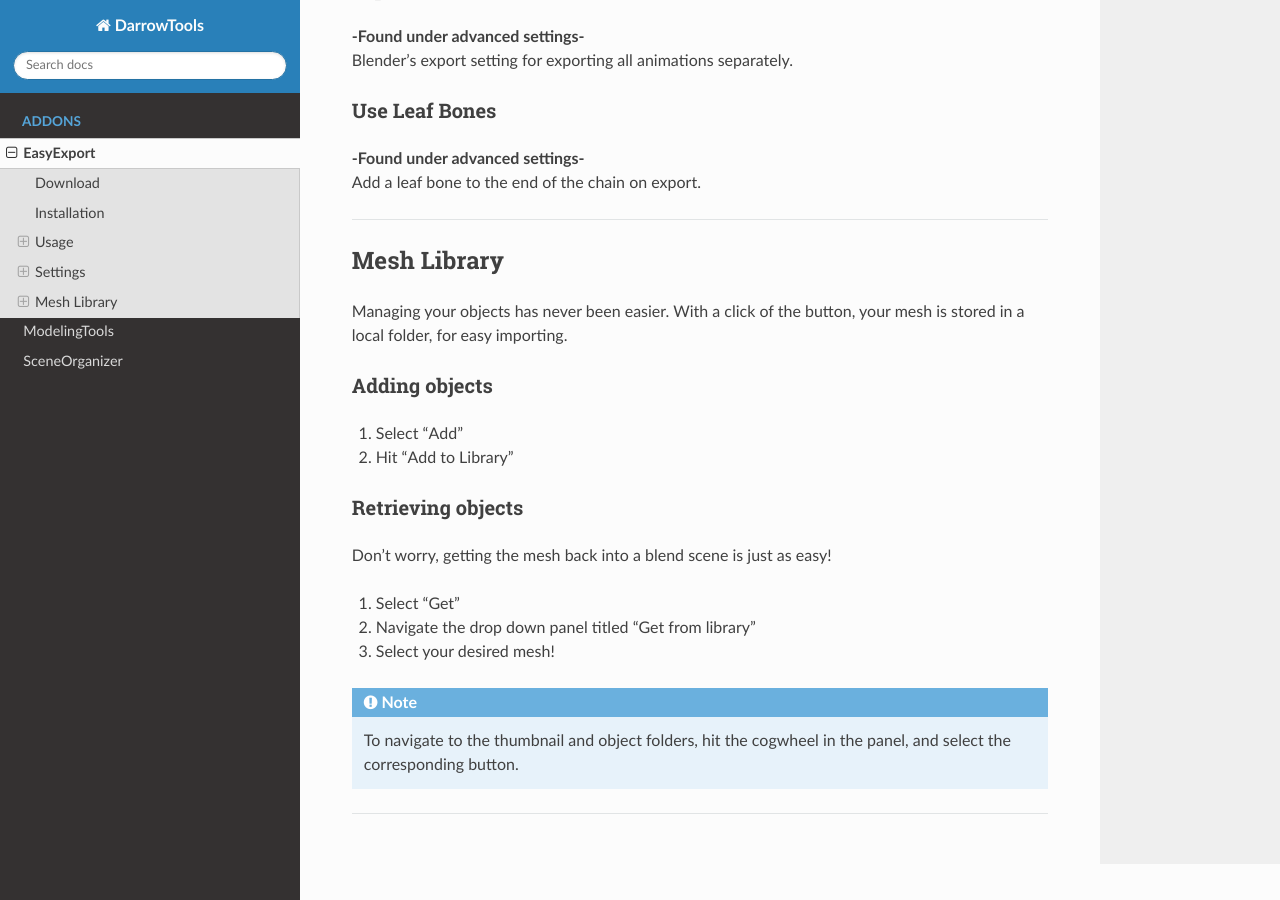
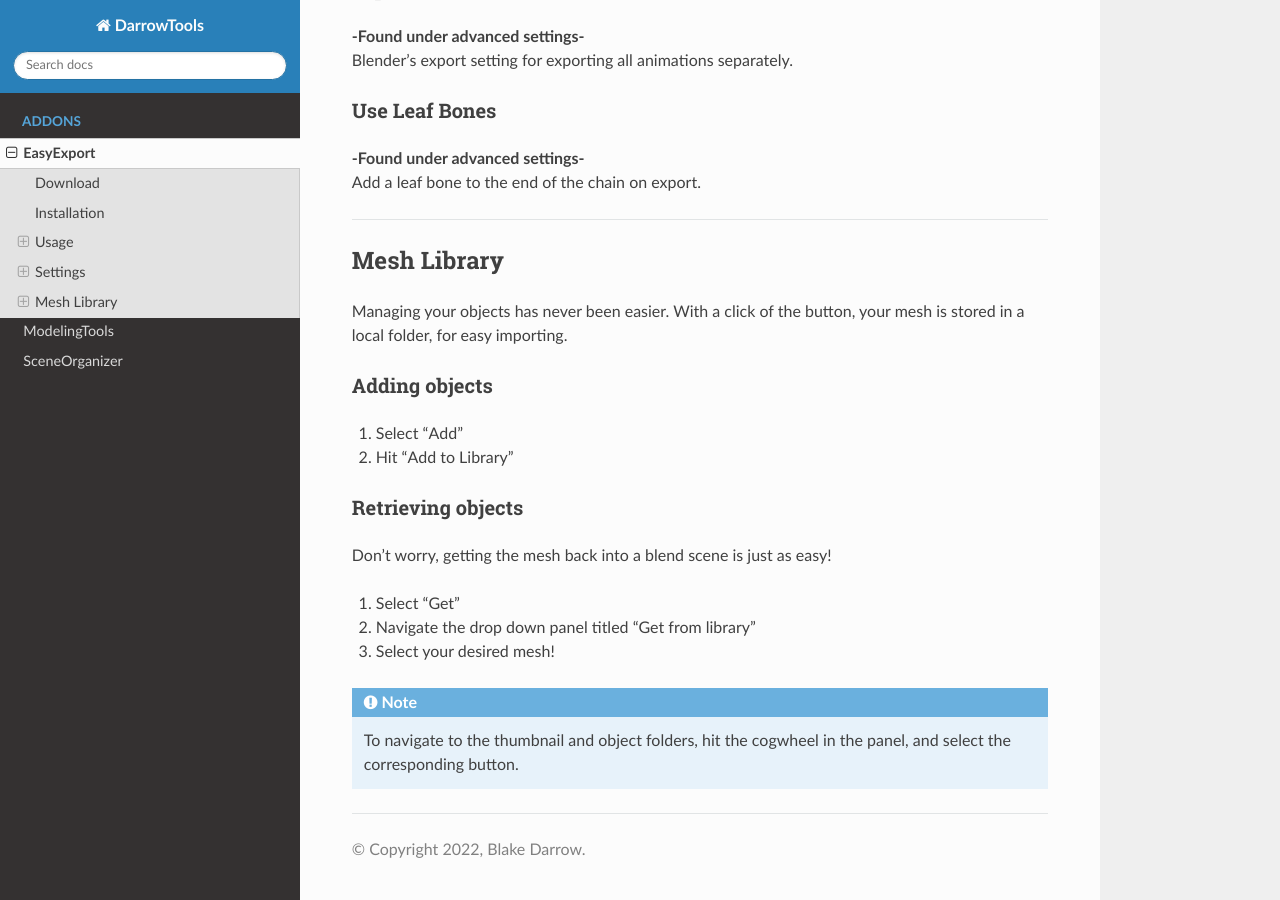
Before and after one commit to BlakeDarrow/DarrowRecipes, a Sphinx documentation site: the page built from source/EasyExport.rst, in a window 1280 px wide and 900 px high, scrolled down 3069 px. Built offline with Sphinx 7.4.7 and the Read the Docs theme 2.0.0, drawn with Linux system fonts in a browser that asks for light colours.

Commit message:
Added copyright back into footer

```diff
--- a/source/EasyExport.rst
+++ b/source/EasyExport.rst
@@ -173,7 +173,3 @@ Don't worry, getting the mesh back into a blend scene is just as easy!
 3. Select your desired mesh!
 
 .. note:: To navigate to the thumbnail and object folders, hit the cogwheel in the panel, and select the corresponding button.
-
-.. raw:: html
-
-   <hr>
--- a/source/conf.py
+++ b/source/conf.py
@@ -49,3 +49,5 @@ html_css_files = [
 ]
 
 html_style = 'css/theme.css'
+
+html_show_sphinx = False
--- a/source/index.rst
+++ b/source/index.rst
@@ -71,4 +71,3 @@ Blender addon for managing your viewport and outliner.
    <div style="position: relative; padding-bottom: 56.25%; height: 0; overflow: hidden; max-width: 100%; height: auto;">
       <iframe src="https://www.youtube-nocookie.com/embed/EOLpj38DQwU" frameborder="0" allowfullscreen style="position: absolute; top: 0; left: 0; width: 100%; height: 100%;"></iframe>
    </div>
-   <hr>
```
Also changed, not shown: source/_templates/footer.html (deleted).
